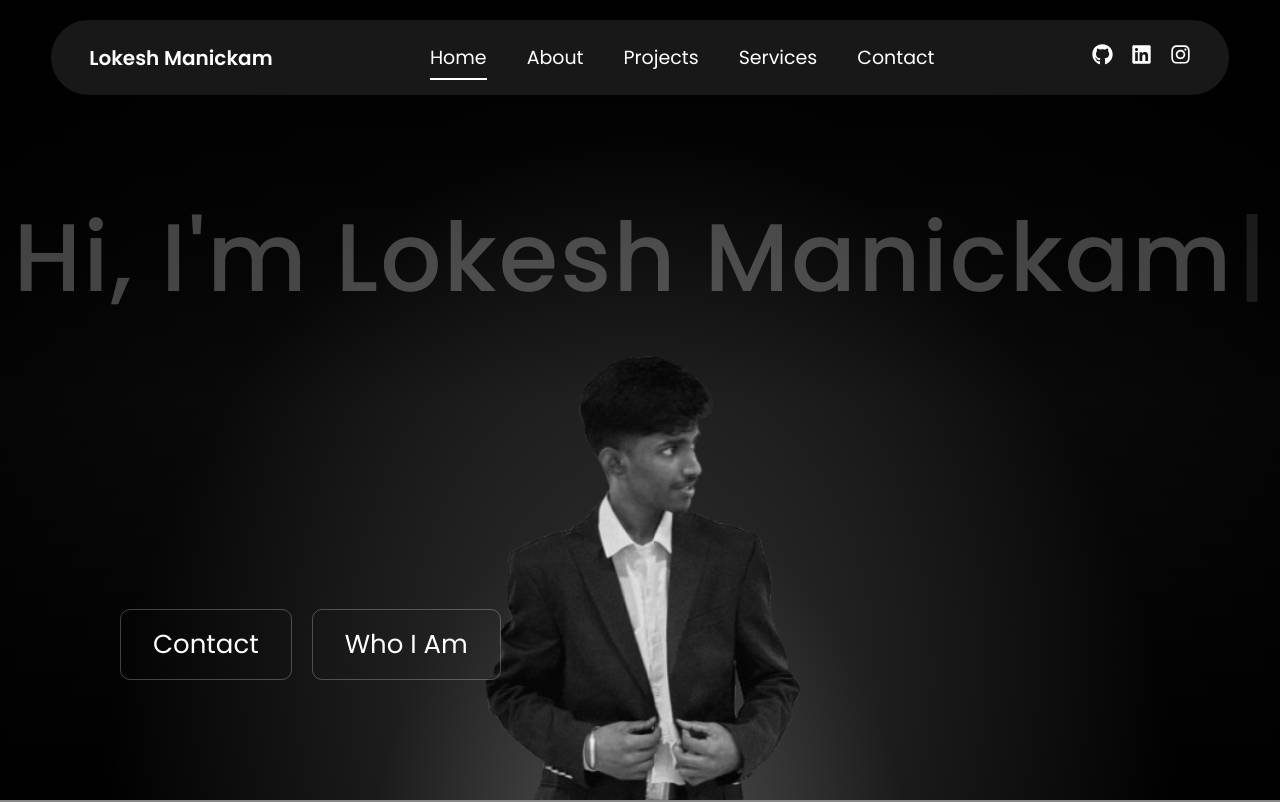
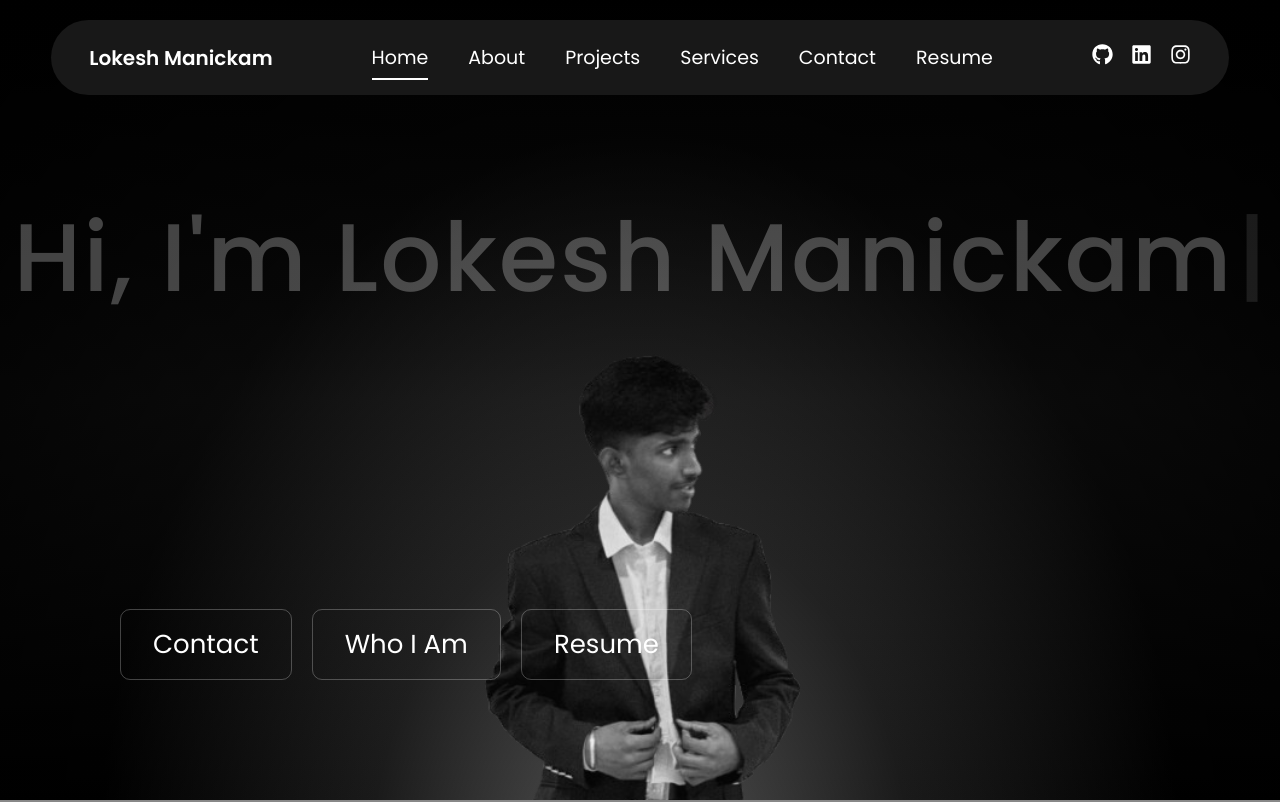
Before and after one commit to LokeshManickam/developer-portfolio, a React (Vite) app in the folder Frontend/portfolio-react/: page / in a window 1280 px wide. Shown: the top 802 px of the page. Built offline with nearby package versions, Linux system fonts and the light colour scheme; no server answers.

Commit message:
📄 Added responsive resume integration with navbar and hero section links for quick recruiter access.

```diff
--- a/Frontend/portfolio-react/src/components/Navbar.jsx
+++ b/Frontend/portfolio-react/src/components/Navbar.jsx
@@ -96,6 +96,14 @@ const Navbar = () => {
             Contact
           </a>
 
+          <a
+            href="/resume.pdf"
+            target="_blank"
+            rel="noopener noreferrer"
+          >
+            Resume
+          </a>
+
         </nav>
 
         {/* SOCIAL ICONS */}
--- a/Frontend/portfolio-react/src/pages/Home.jsx
+++ b/Frontend/portfolio-react/src/pages/Home.jsx
@@ -35,6 +35,16 @@ const Home = () => {
         <a href="#about" className="secondary-btn">
           Who I Am
         </a>
+
+        <a
+          href="/resume.pdf"
+          target="_blank"
+          rel="noopener noreferrer"
+          className="secondary-btn"
+        >
+          Resume
+        </a>
+
       </div>
 
     </section>
```
Also changed, not shown: 1 other file (tests, documents, lock files or other folders). Lines whose indentation alone changed are shown as unchanged.
